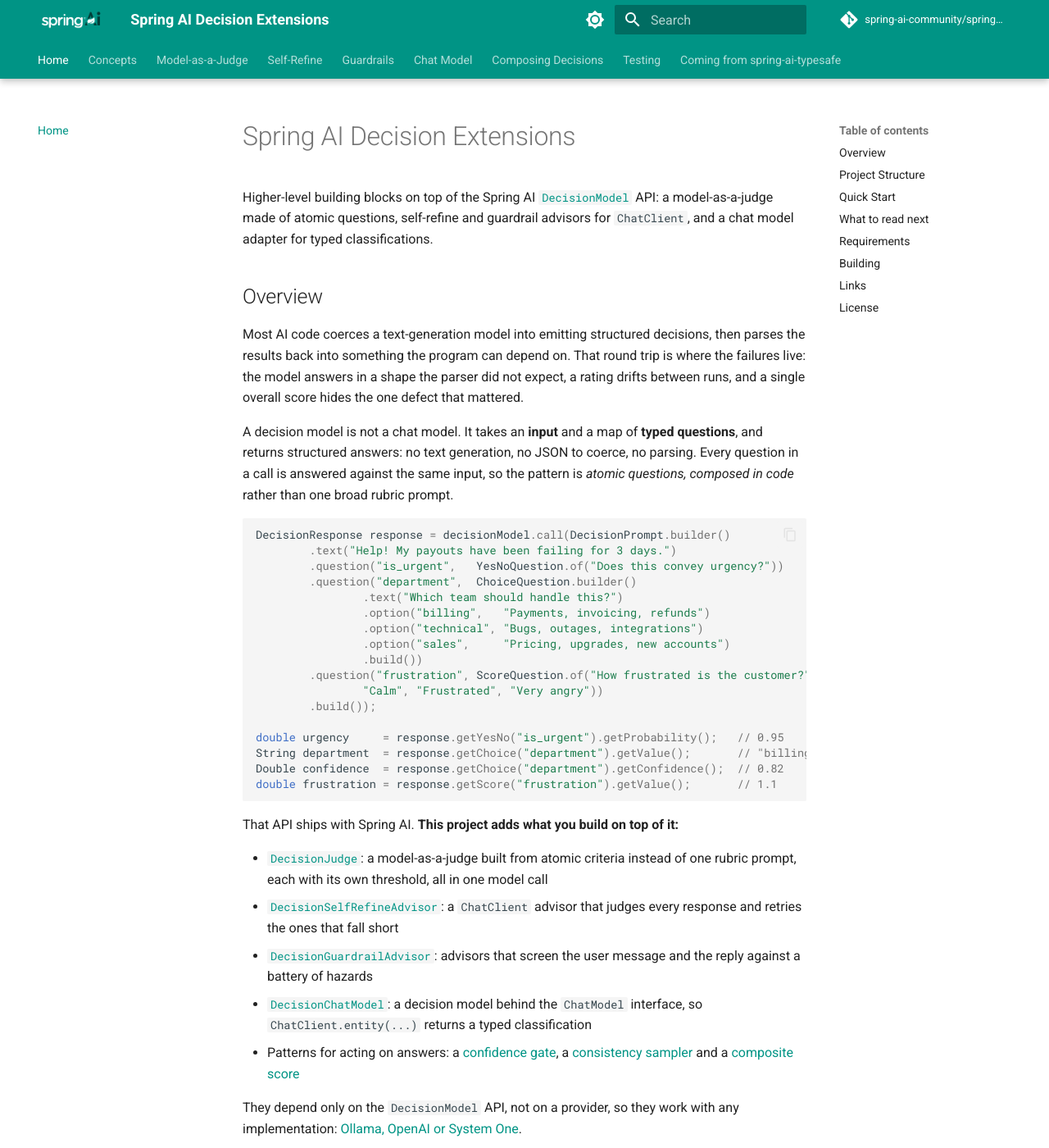
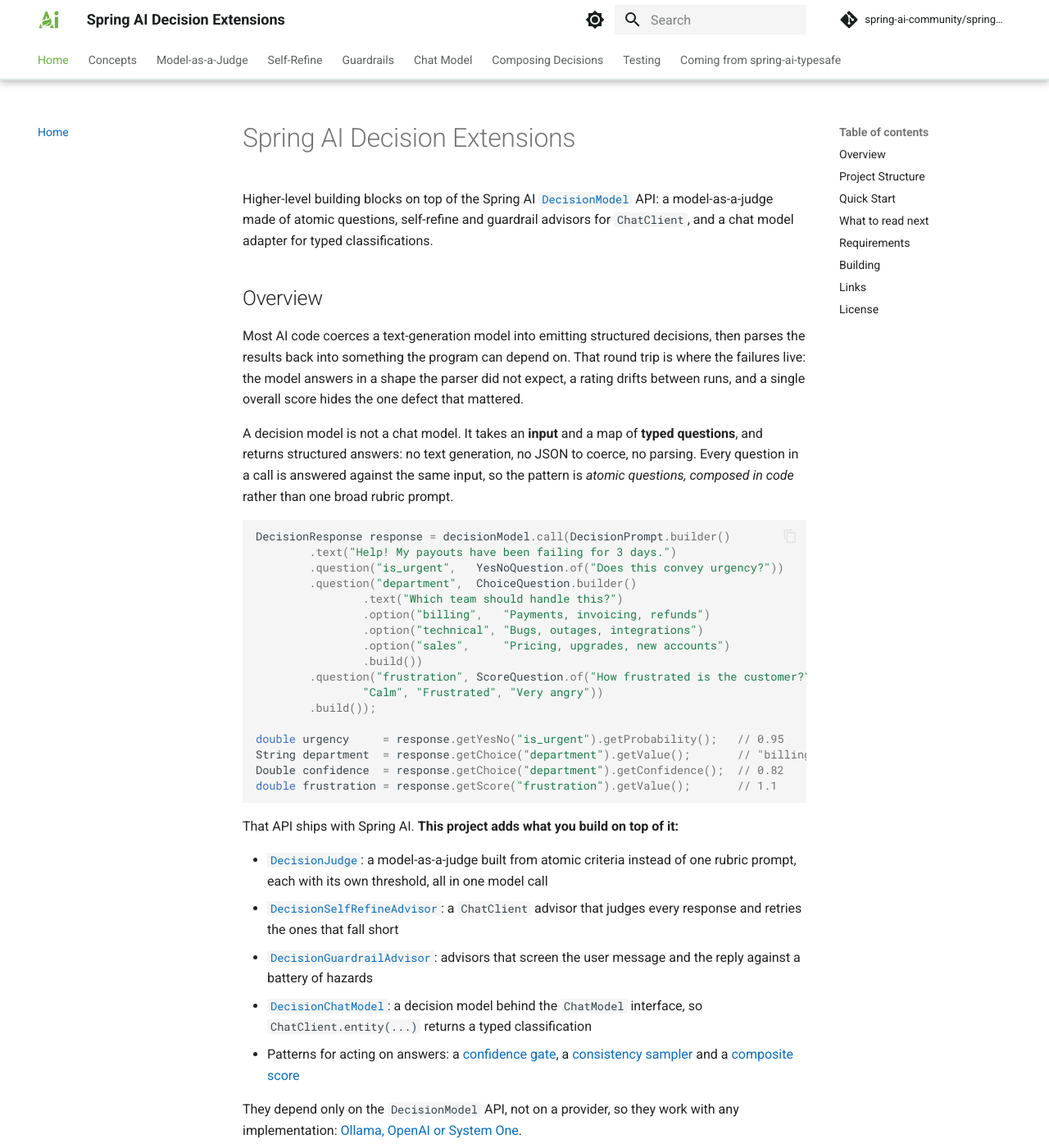
Before and after one commit to spring-ai-community/spring-ai-decision-extensions, an MkDocs documentation site: the page built from docs/index.md, in a window 1280 px wide and 1400 px high. Shown: the whole window at 82% size. Built offline with MkDocs 1.6.1 and Material for MkDocs 9.7.7, drawn with Linux system fonts in a browser that asks for light colours; comment, search, counter and statistics services are not loaded; the version menu is left out.

Commit message:
Use the Spring AI look for the docs
Same logo, palette and stylesheet as the session extensions docs.

Signed-off-by: Christian Tzolov <christian.tzolov@broadcom.com>

```diff
--- a/docs/stylesheets/extra.css
+++ b/docs/stylesheets/extra.css
@@ -15,3 +15,75 @@
 .mermaid svg {
   height: auto;
 }
+
+/*
+ * Colors of spring.io: the Spring green for accents, blue links, a white header in the
+ * light scheme and the spring.io dark background in the dark scheme.
+ */
+:root {
+  --spring-green: #6db33f;
+  --spring-green-transparent: #6db33f1a;
+}
+
+[data-md-color-scheme="default"] {
+  --md-primary-fg-color: #ffffff;
+  --md-primary-fg-color--light: #ffffff;
+  --md-primary-fg-color--dark: #f5f5f5;
+  --md-primary-bg-color: #191e1e;
+  --md-primary-bg-color--light: #191e1e8a;
+  --md-accent-fg-color: var(--spring-green);
+  --md-accent-fg-color--transparent: var(--spring-green-transparent);
+  --md-typeset-a-color: #086dc3;
+}
+
+[data-md-color-scheme="slate"] {
+  --md-default-bg-color: #1b1f23;
+  --md-primary-fg-color: #1b1f23;
+  --md-primary-fg-color--light: #2b2f33;
+  --md-primary-fg-color--dark: #17191c;
+  --md-primary-bg-color: #ffffff;
+  --md-primary-bg-color--light: #ffffffb3;
+  --md-accent-fg-color: var(--spring-green);
+  --md-accent-fg-color--transparent: var(--spring-green-transparent);
+  --md-typeset-a-color: #1f98ff;
+  --md-code-bg-color: #2b2f33;
+}
+
+/* A thin rule under the header and the tabs, as on spring.io. */
+.md-header,
+.md-tabs {
+  border-bottom: 1px solid #d9e9e9;
+}
+
+[data-md-color-scheme="slate"] .md-header,
+[data-md-color-scheme="slate"] .md-tabs {
+  border-bottom-color: #2b2f33;
+}
+
+/* The active tab and the hovered header links take the Spring green. */
+.md-tabs__item--active .md-tabs__link,
+.md-tabs__link:hover,
+.md-header__button:hover {
+  color: var(--spring-green);
+}
+
+/* The search box on the white header: light grey instead of Material's dark overlay. */
+@media screen and (min-width: 60em) {
+  [data-md-color-scheme="default"] .md-search__form {
+    background-color: #f5f5f5;
+  }
+
+  [data-md-color-scheme="default"] .md-search__form:hover {
+    background-color: #ebf2f2;
+  }
+}
+
+/* Inline SVG diagrams take the page's text color and scale down on narrow screens. */
+.diagram {
+  text-align: center;
+}
+
+.diagram svg {
+  max-width: 100%;
+  height: auto;
+}
--- a/mkdocs.yml
+++ b/mkdocs.yml
@@ -6,18 +6,18 @@ edit_uri: edit/main/docs/
 
 theme:
   name: material
-  logo: images/logo2.png
-  favicon: images/logo2.png
+  logo: assets/images/spring-ai-logo.svg
+  favicon: assets/images/spring-ai-logo.svg
   palette:
     - scheme: default
-      primary: teal
-      accent: teal
+      primary: custom
+      accent: custom
       toggle:
         icon: material/brightness-7
         name: Switch to dark mode
     - scheme: slate
-      primary: teal
-      accent: teal
+      primary: custom
+      accent: custom
       toggle:
         icon: material/brightness-4
         name: Switch to light mode
```
Also changed, not shown: docs/assets/images/spring-ai-logo.svg (added), docs/images/logo2.png (deleted).
